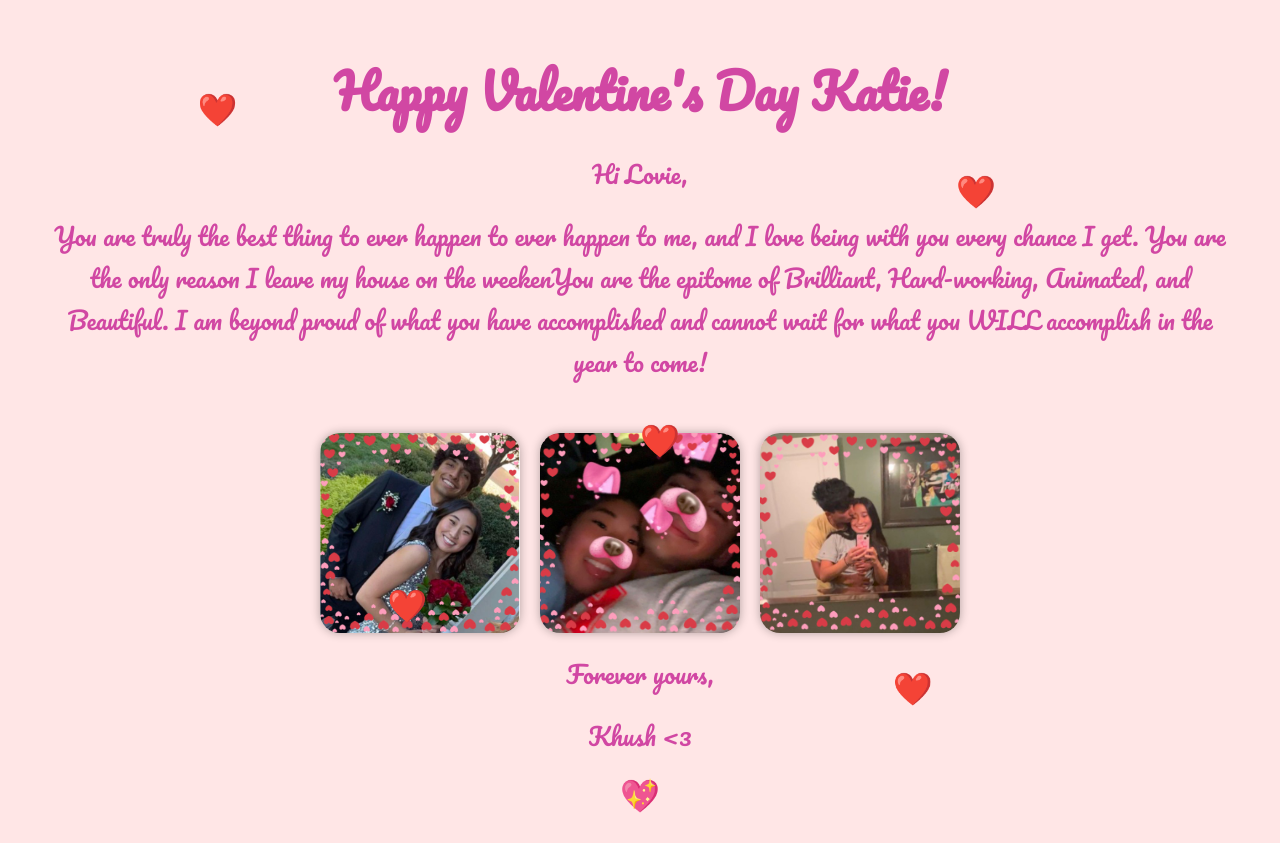
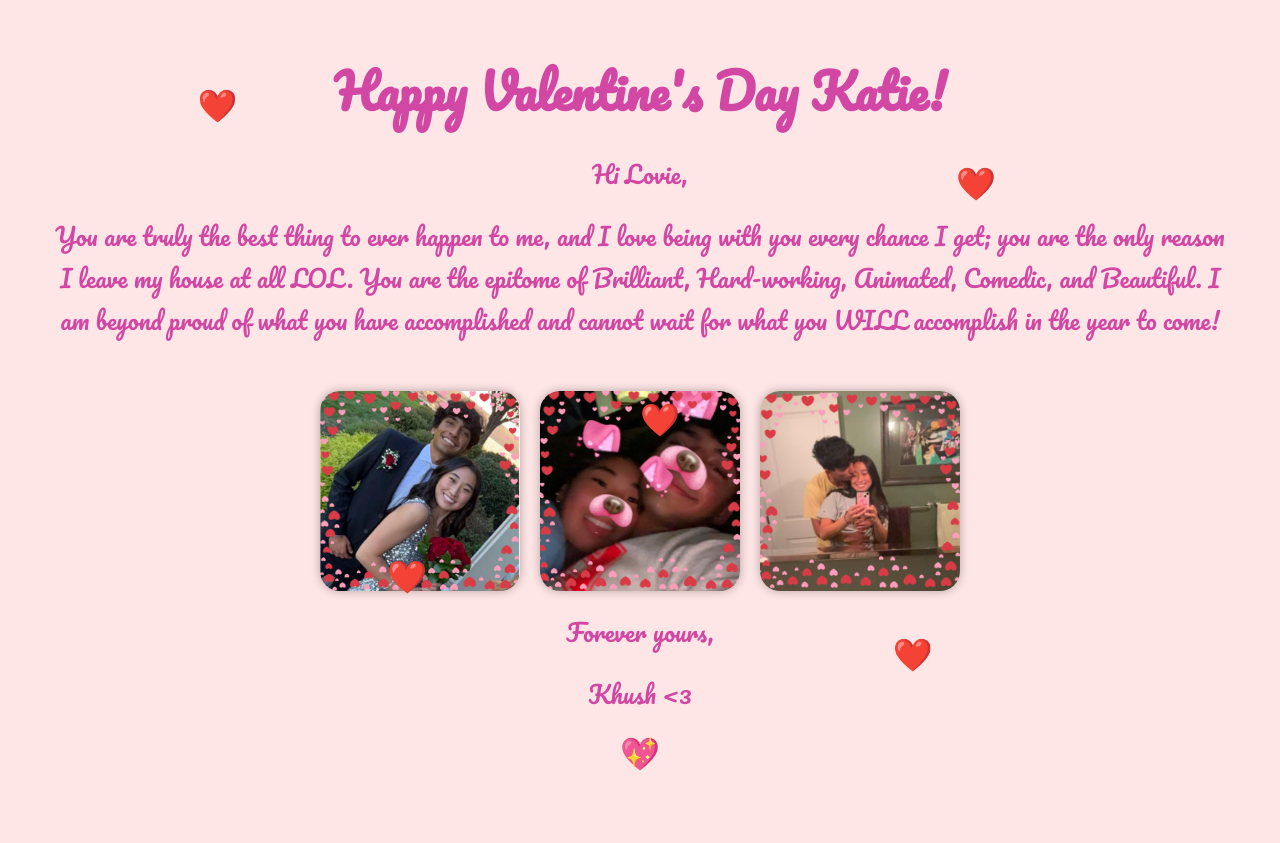
Before and after one commit to KhushPatelruns/12-15-25, a plain HTML site: page index.html in a window 1280 px wide. After the commit the page ends 801 px from the top, so only its background shows below. Drawn offline with Linux system fonts and the light colour scheme.

Commit message:
Update index.html

```diff
--- a/index.html
+++ b/index.html
@@ -127,7 +127,7 @@
 <body>
     <h1 class="fade-in">Happy Valentine's Day Katie!</h1>
     <p class="fade-in">Hi Lovie,</p>
-    <p class="fade-in">You are truly the best thing to ever happen to ever happen to me, and I love being with you every chance I get. You are the only reason I leave my house on the weekenYou are the epitome of Brilliant, Hard-working, Animated, and Beautiful. I am beyond proud of what you have accomplished and cannot wait for what you WILL accomplish in the year to come!</p>
+    <p class="fade-in">You are truly the best thing to ever happen to me, and I love being with you every chance I get; you are the only reason I leave my house at all LOL. You are the epitome of Brilliant, Hard-working, Animated, Comedic, and Beautiful. I am beyond proud of what you have accomplished and cannot wait for what you WILL accomplish in the year to come!</p>
 
     <div class="container">
         <img src="IMG_1256.jpeg" alt="Our Picture" class="fade-in">
```
